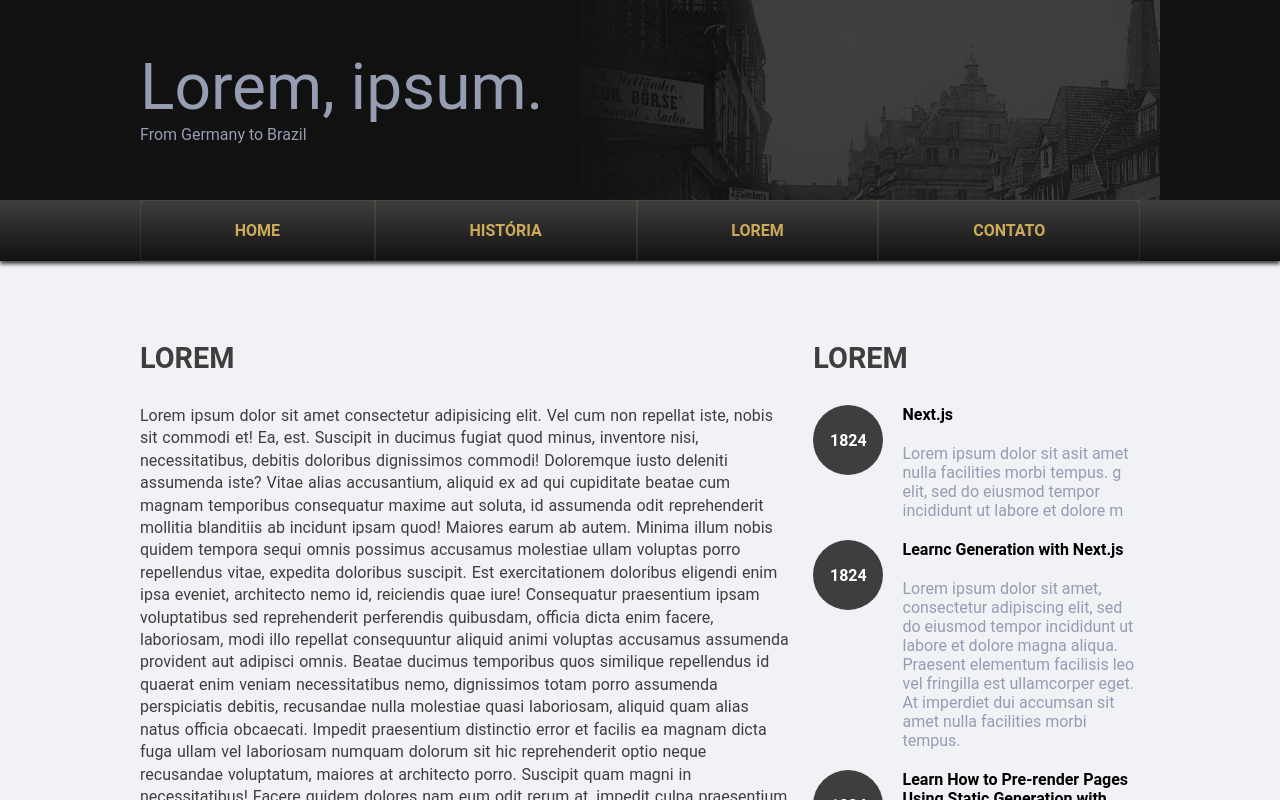
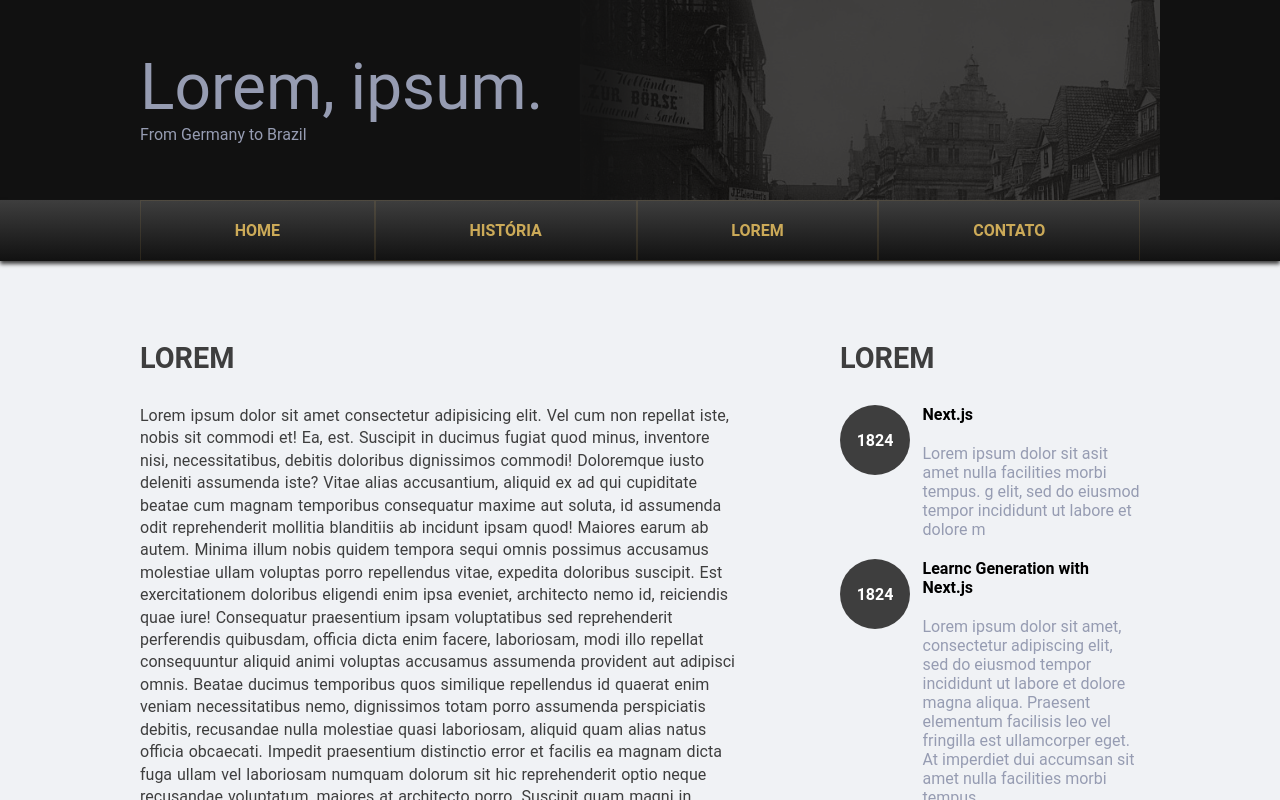
Before and after one commit to kortkamp/kortkamp-family, a Next.js app: page / in a window 1280 px wide. Shown: the top 800 px of the page. Built offline with nearby package versions, Linux system fonts and the light colour scheme.

Commit message:
refactor: change aside spacing

```diff
--- a/src/styles/pages/Home.ts
+++ b/src/styles/pages/Home.ts
@@ -22,7 +22,7 @@ export const Title = styled.div`
 
 export const ContentWraper = styled.div`
   display: flex;
-  gap: 20px;
+  gap: 100px;
 
   & > article {
     flex:2;
```
